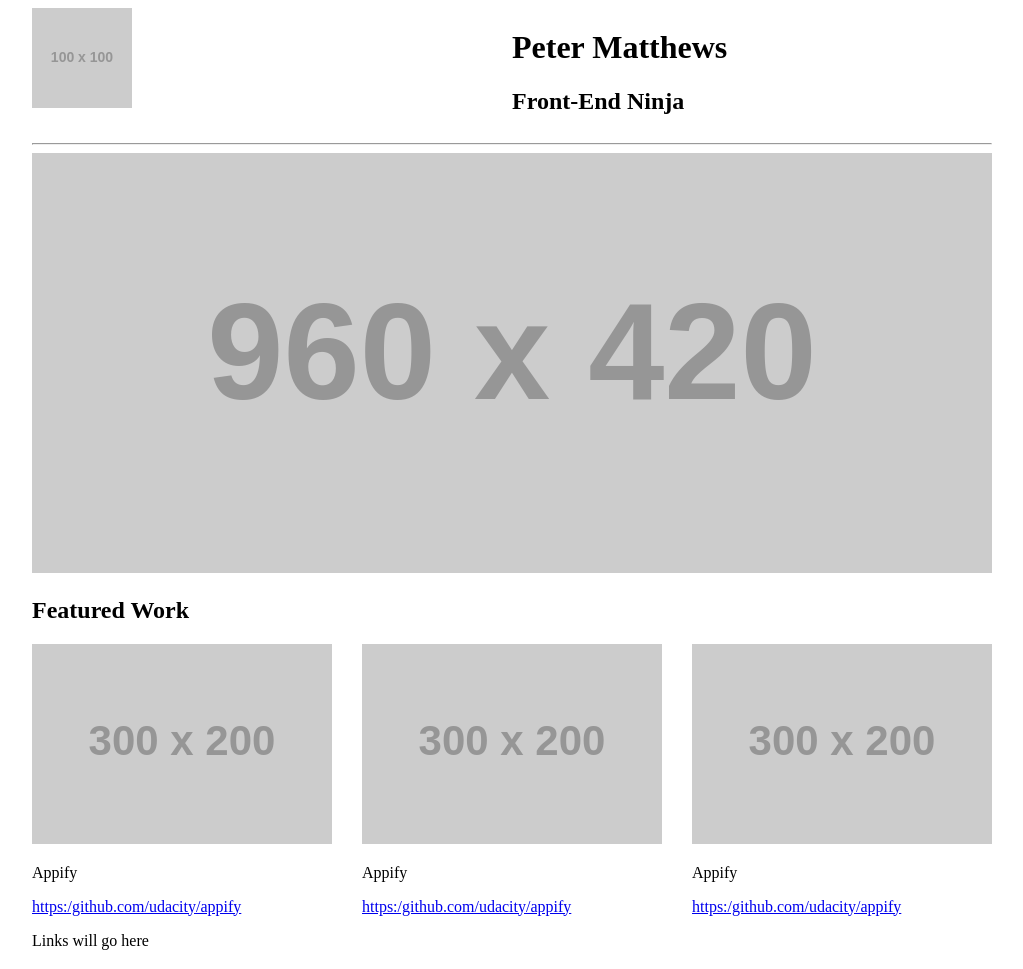
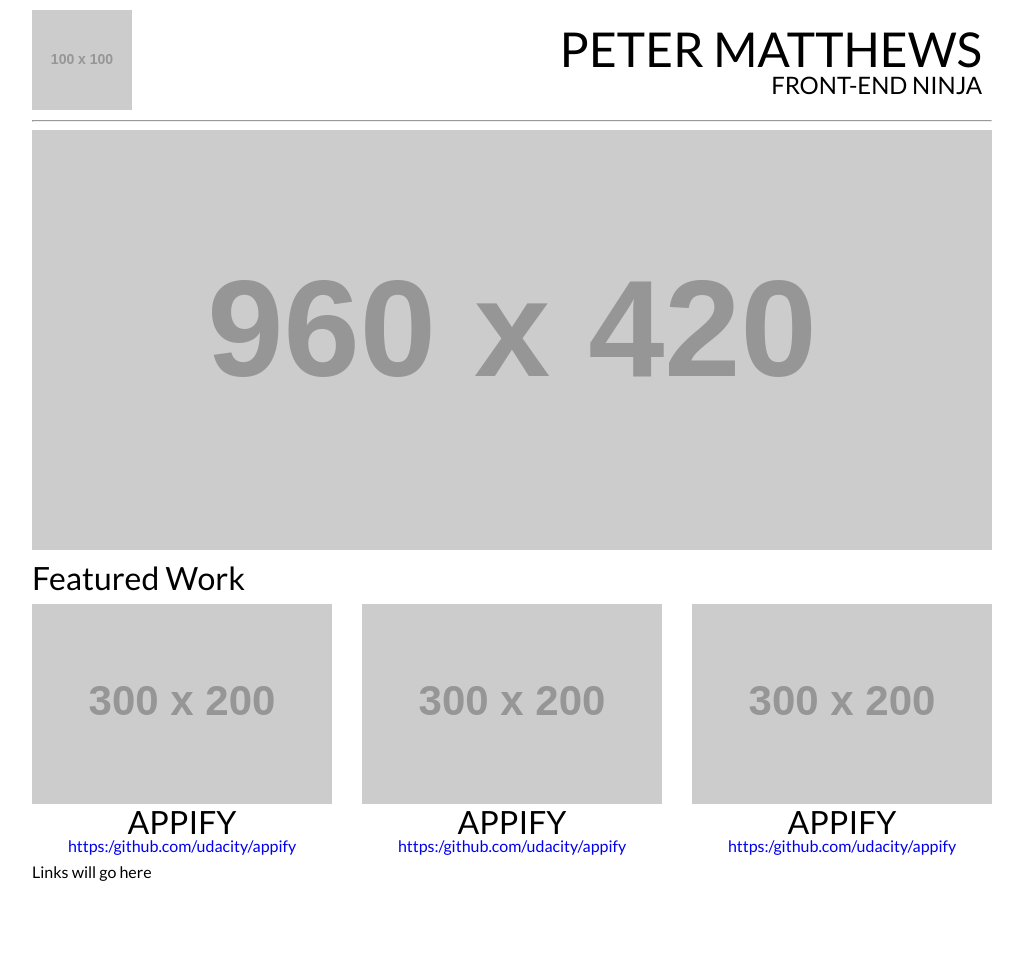
Before and after one commit to pjdmatts/github.io, a plain HTML site: page index.html in a window 1280 px wide. Shown: the whole page, without its empty margins (128-1151 px from the left). After the commit the page ends 881 px from the top, so only its background shows below. Drawn offline with Linux system fonts and the light colour scheme; placeholder pictures from the web are drawn by us.

Commit message:
Initial CSS for layout

```diff
--- a/css/custom.css
+++ b/css/custom.css
@@ -1,7 +1,7 @@
 body {
 	max-width: 960px;
-	margin-left: auto;
-	margin-right: auto;
+	margin: 0 auto 0 auto;
+	font-family: 'Lato', sans-serif;
 }
 
 .container {
@@ -13,20 +13,60 @@ header {
 	width: 100%;
 }
 
+.logo_section {
+	width: 50%;
+	/*margin-left: 10px;*/
+}
+
 .header_section {
 	width: 100%;
+	margin-top: 10px;
 	display: flex;
-}
-
-.logo_section {
-	width: 50%;
+	align-items: center;
 }
 
 .title_section {
 	width: 50%;
+	text-align: right;
+	text-transform: uppercase;
+	margin-right: 10px;
+}
+
+.title_section h1 {
+	font-size: 3em;
+}
+
+.title_section h2 {
+	font-size: 1.5em;
+}
+
+.hero_section {
+	margin-bottom: 10px;
+}
+
+.featured_section {
+	margin-bottom: 10px;
+}
+
+.featured_section h2 {
+	font-size: 2em;
+	margin-bottom: 10px;
 }
 
 .featured_list {
 	display: flex;
 	justify-content: space-between;
 }
+
+.featured_item {
+	text-align: center;
+}
+
+.featured_item p {
+	font-size: 2em;
+	text-transform: uppercase;
+}
+
+.featured_item a {
+	text-decoration: none;
+}
--- /dev/null
+++ b/css/reset.css
@@ -0,0 +1,26 @@
+
+/*Adapted from the example at from https://css-tricks.com/snippets/css/meyer-reset/ */
+html, body, div, span, applet, object, iframe,
+h1, h2, h3, h4, h5, h6, p, blockquote, pre,
+a, abbr, acronym, address, big, cite, code,
+del, dfn, em, font, img, ins, kbd, q, s, samp,
+small, strike, strong, sub, sup, tt, var,
+dl, dt, dd, ol, ul, li,
+fieldset, form, label, legend,
+table, caption, tbody, tfoot, thead, tr, th, td {
+	margin: 0;
+	padding: 0;
+	border: 0;
+	outline: 0;
+	font-weight: inherit;
+	font-style: inherit;
+	font-size: 100%;
+	font-family: inherit;
+	vertical-align: baseline;
+}
+
+body {
+	line-height: 1;
+	color: black;
+	background: white;
+}
--- a/index.html
+++ b/index.html
@@ -5,7 +5,9 @@
 	<meta charset="UTF-8">
 	<meta name="viewport" content="width=device-width, initial-scale=1.0">
 	<meta http-equiv="X-UA-Compatible" content="ie=edge">
+	<link rel="stylesheet" href="css/reset.css">
 	<link rel="stylesheet" href="css/custom.css">
+	<link href="https://fonts.googleapis.com/css?family=Lato" rel="stylesheet">
 	<title>My Portfolio Page</title>
 </head>
 
```
